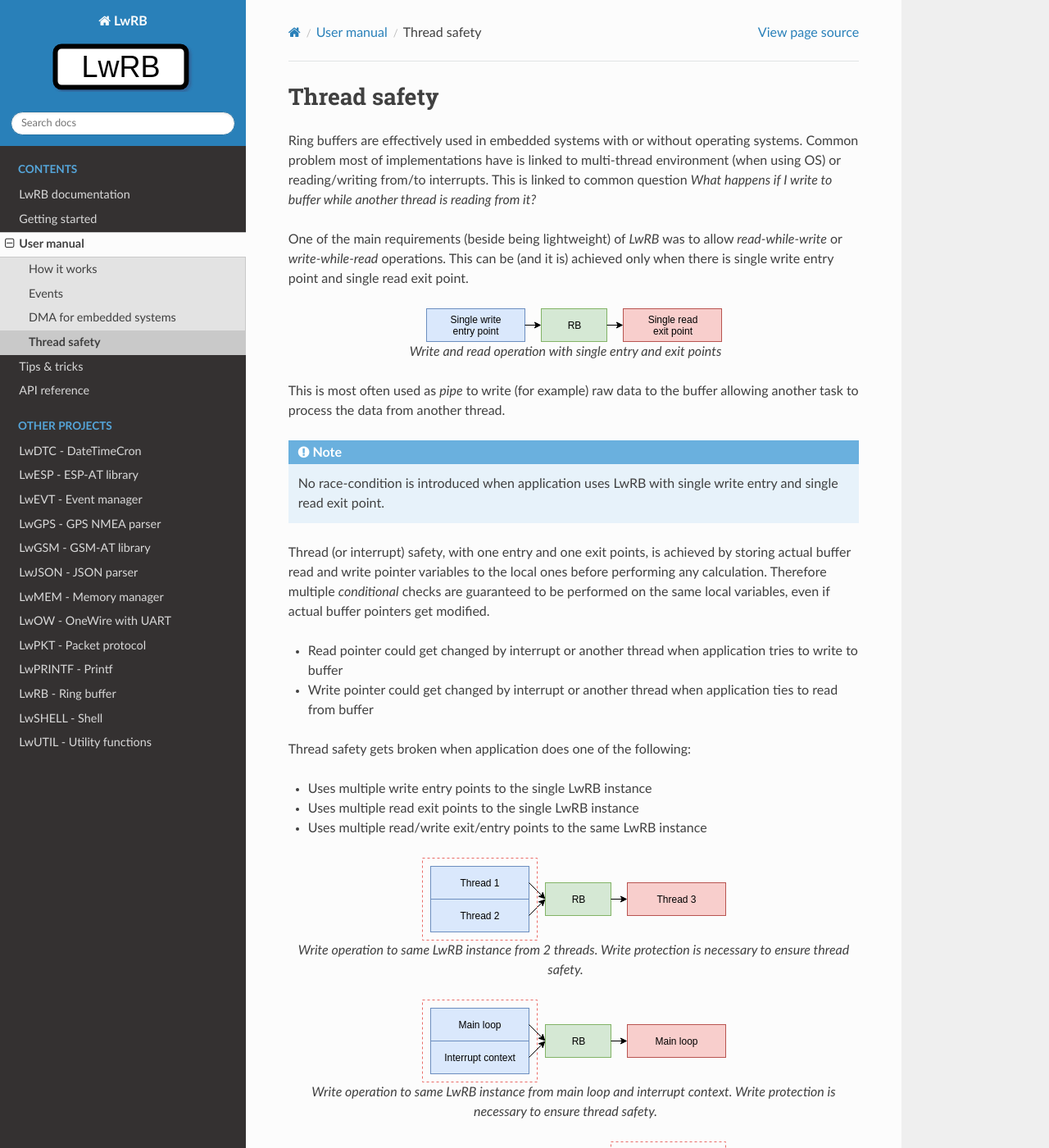
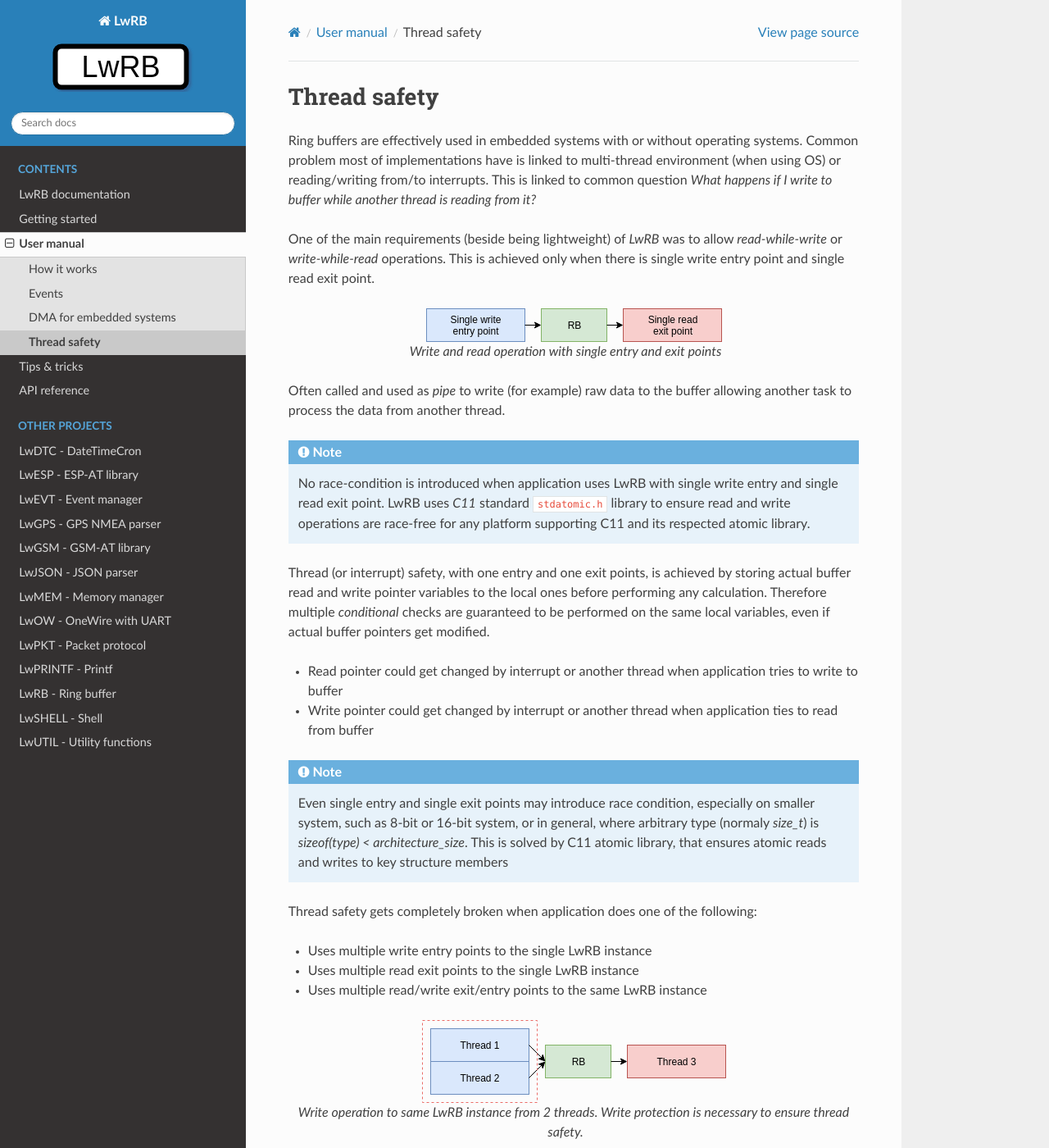
Before and after one commit to MaJerle/lwrb, a Sphinx documentation site: the page built from docs/user-manual/thread-safety.rst, in a window 1280 px wide and 1400 px high. Shown: the whole window at 82% size. Built offline with Sphinx 7.4.7 and the Read the Docs theme 2.0.0, drawn with Linux system fonts in a browser that asks for light colours; the version number could not be read and is left out.

Commit message:
Update changelog and docs

```diff
--- a/docs/user-manual/thread-safety.rst
+++ b/docs/user-manual/thread-safety.rst
@@ -8,7 +8,7 @@ Common problem most of implementations have is linked to multi-thread environmen
 This is linked to common question *What happens if I write to buffer while another thread is reading from it?*
 
 One of the main requirements (beside being lightweight) of *LwRB* was to allow *read-while-write* or *write-while-read* operations.
-This can be (and it is) achieved only when there is single write entry point and single read exit point.
+This is  achieved only when there is single write entry point and single read exit point.
 
 .. figure:: ../static/images/buff_thread_safety_single_read_write.svg
     :align: center
@@ -16,18 +16,25 @@ This can be (and it is) achieved only when there is single write entry point and
 
     Write and read operation with single entry and exit points
 
-This is most often used as *pipe* to write (for example) raw data to the buffer allowing another task
+Often called and used as *pipe* to write (for example) raw data to the buffer allowing another task
 to process the data from another thread.
 
 .. note::
     No race-condition is introduced when application uses LwRB with single write entry and single read exit point.
+    LwRB uses *C11* standard ``stdatomic.h`` library to ensure read and write operations are race-free for any platform supporting C11 and its respected atomic library.
 
-Thread (or interrupt) safety, with one entry and one exit points, is achieved by storing actual buffer read and write pointer variables to the local ones before performing any calculation. Therefore multiple *conditional* checks are guaranteed to be performed on the same local variables, even if actual buffer pointers get modified.
+Thread (or interrupt) safety, with one entry and one exit points, is achieved by storing actual buffer read and write pointer variables to the local ones before performing any calculation.
+Therefore multiple *conditional* checks are guaranteed to be performed on the same local variables, even if actual buffer pointers get modified.
 
 * Read pointer could get changed by interrupt or another thread when application tries to write to buffer
 * Write pointer could get changed by interrupt or another thread when application ties to read from buffer
 
-Thread safety gets broken when application does one of the following:
+.. note::
+    Even single entry and single exit points may introduce race condition, especially on smaller system, such as 8-bit or 16-bit system, or in general,
+    where arbitrary type (normaly `size_t`) is `sizeof(type) < architecture_size`.
+    This is solved by C11 atomic library, that ensures atomic reads and writes to key structure members
+
+Thread safety gets completely broken when application does one of the following:
 
 * Uses multiple write entry points to the single LwRB instance
 * Uses multiple read exit points to the single LwRB instance
```
Also changed, not shown: CHANGELOG.md (+1 -0 lines).
